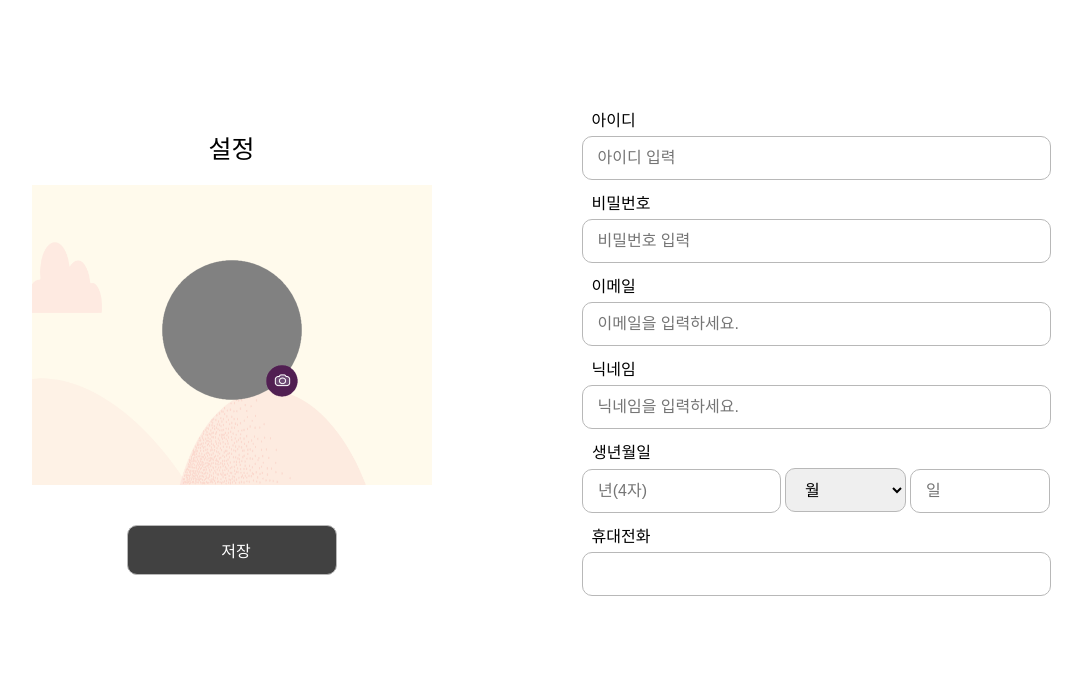
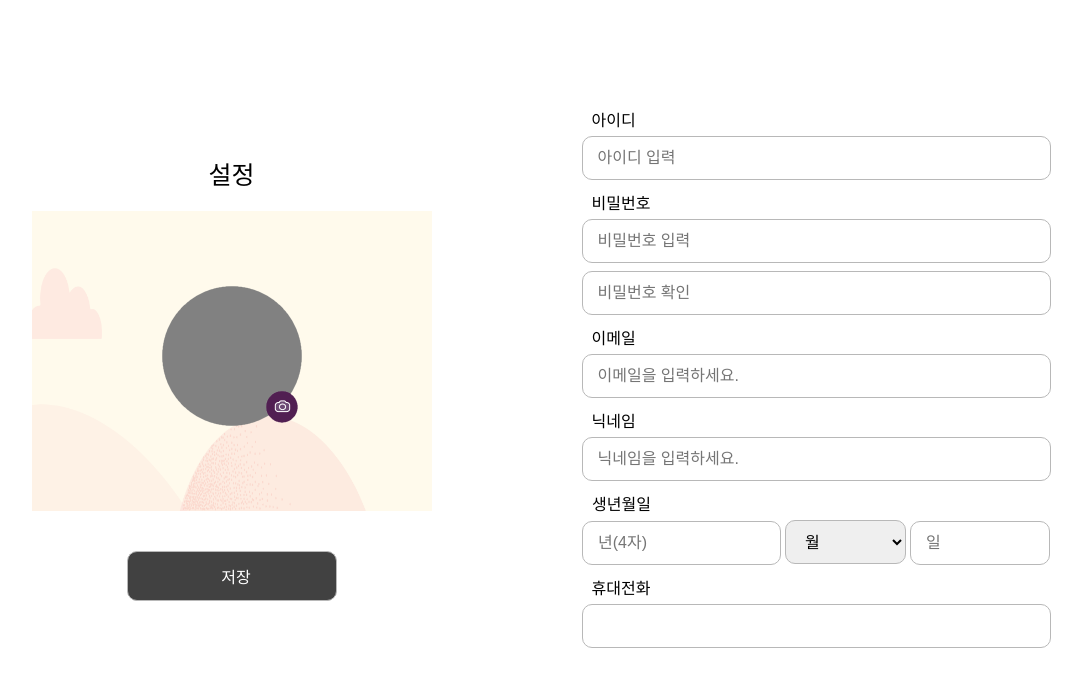
Before and after one commit to Sena-Han/2024-Herethon, a Django app: template accounts/templates/signup.html in a window 1280 px wide. Shown: the top 687 px of the page, without its empty margins (99-1181 px from the left). Run offline with Django 5.2, Linux system fonts and the light colour scheme; the template is opened without the code that fills it, so the values that code supplies are empty.

Commit message:
sign up 수정

```diff
--- a/accounts/templates/signup.html
+++ b/accounts/templates/signup.html
@@ -4,7 +4,7 @@
   <head>
     <meta charset="UTF-8" />
     <meta name="viewport" content="width=device-width, initial-scale=1.0" />
-    <link rel="stylesheet" href="{% static 'css/signup.css' %}" />
+    <link rel="stylesheet" href="{% static 'css/sign_up.css' %}" />
     <title>설정</title>
   </head>
 
@@ -27,6 +27,10 @@
         <div class="pw">
           <div class="text">비밀번호</div>
           <input type="password" name="password1" id="user_password" placeholder="비밀번호 입력" />
+        </div>
+
+        <div class="pw2">
+          <input type="password" name="password2" id="user_password_re" placeholder="비밀번호 확인" />
         </div>
 
         <div class="em">
--- a/static/css/signup.css
+++ b/static/css/sign_up.css
@@ -99,12 +99,16 @@ button {
 
 #user_username,
 #user_password,
+#user_password_re,
 #user_email,
 #user_name,
 #user_phonenum,
 #user_nickname {
   width: 450px;
   margin-bottom: 5px;
+}
+#user_password {
+  margin-bottom: 8px;
 }
 
 #user_birthY {
```
Also changed, not shown: db.sqlite3.
